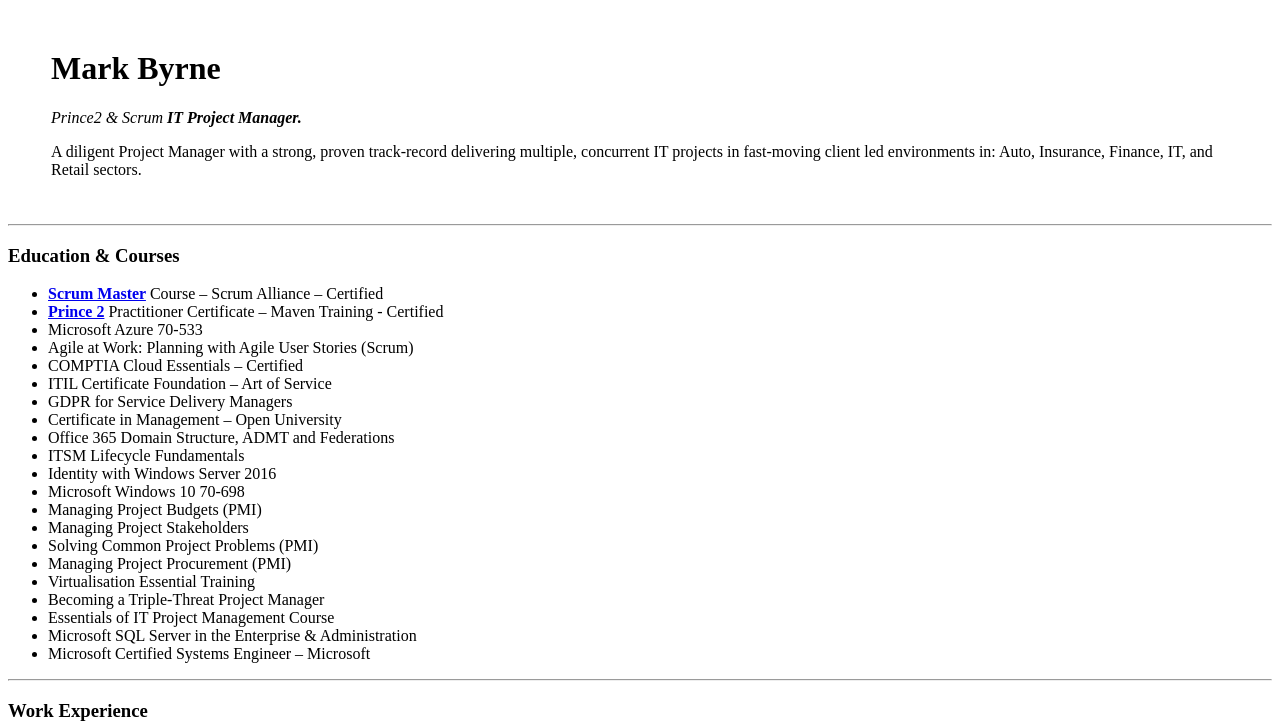
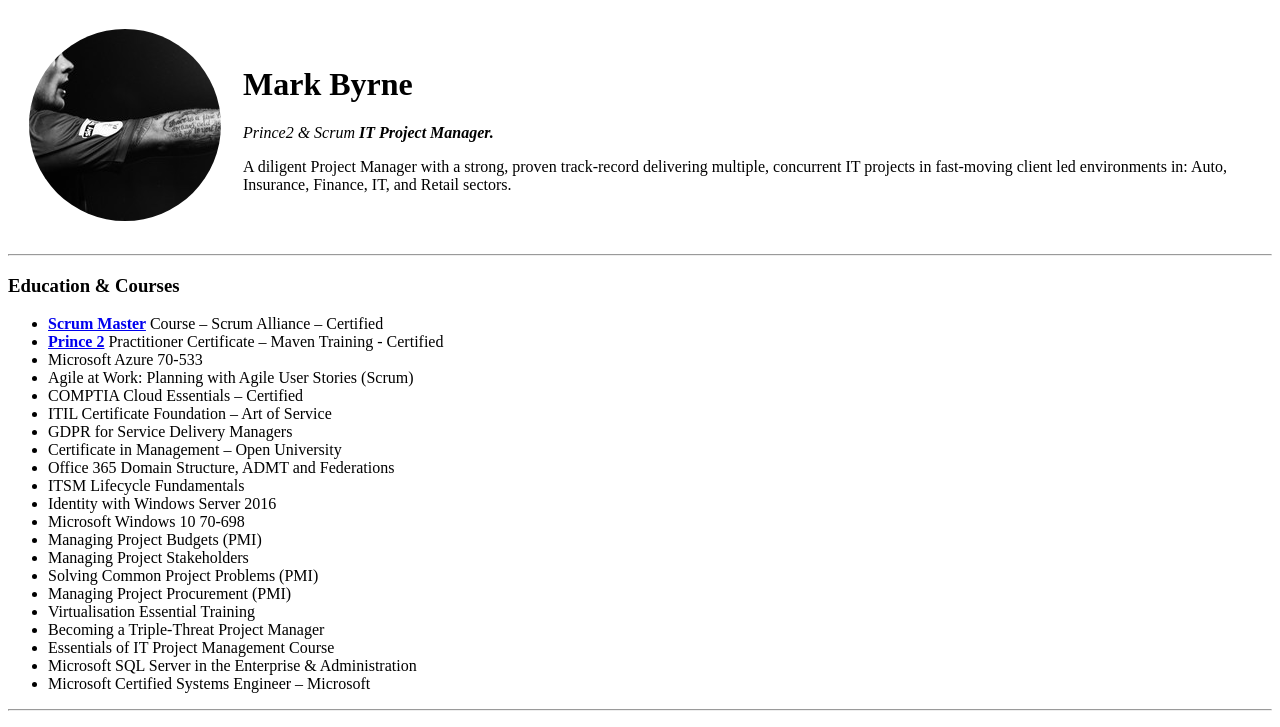
Before and after one commit to markd20344/cv, a plain HTML site: page index.html in a window 1280 px wide. Shown: the top 727 px of the page. Drawn offline with Linux system fonts and the light colour scheme; the site is published under a folder, as on GitHub Pages, so addresses that start at the root find nothing.

Commit message:
Update index.html

```diff
--- a/index.html
+++ b/index.html
@@ -9,7 +9,7 @@
 <body>
   <table cellspacing="20">
     <tr>
-      <td><img src="/cv/Images/Mark-cropped.png" alt=""></td>
+      <td><img src="Images/Mark-cropped.png" alt=""></td>
       <td>
         <h1>Mark Byrne</h1>
         <p><em>Prince2 & Scrum <strong>IT Project Manager.</strong></em></p>
```
